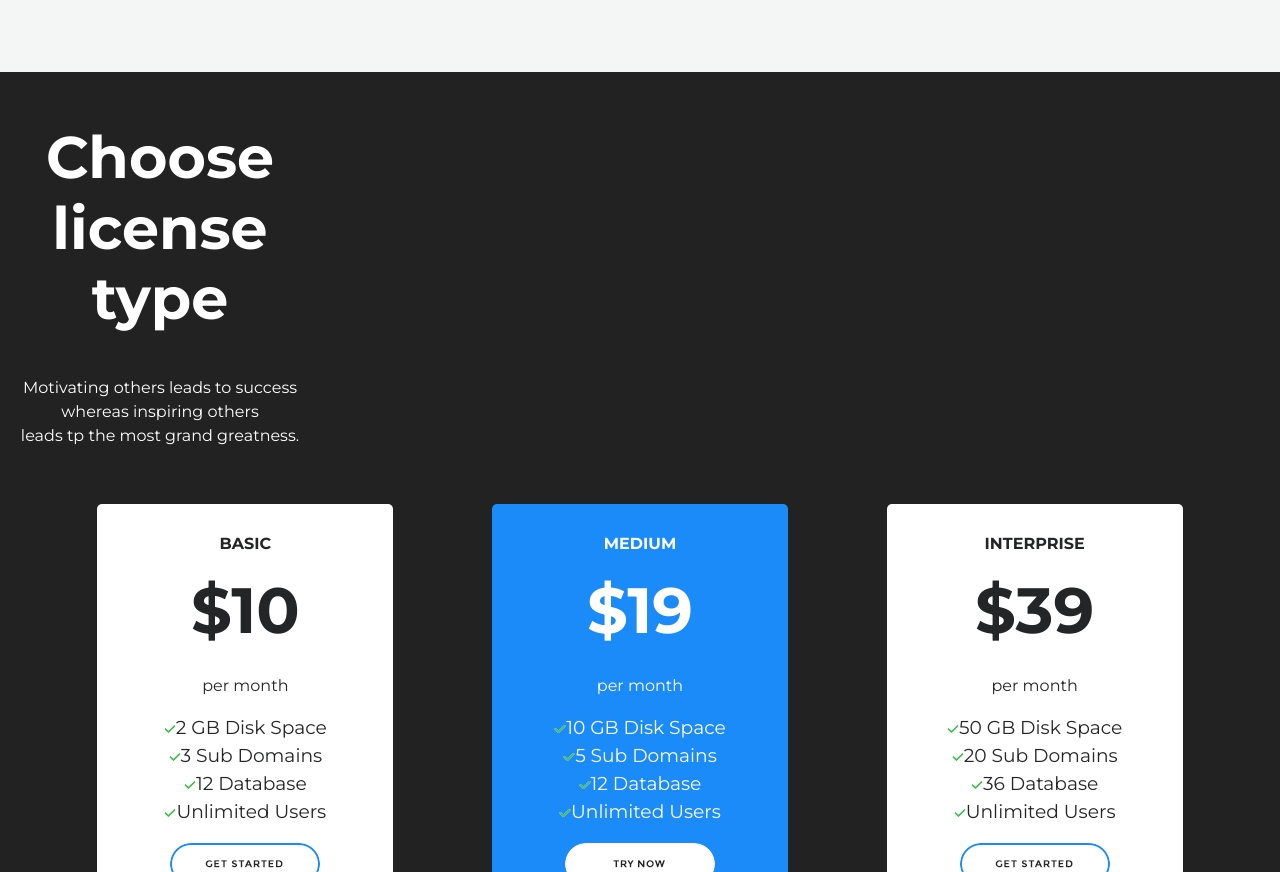
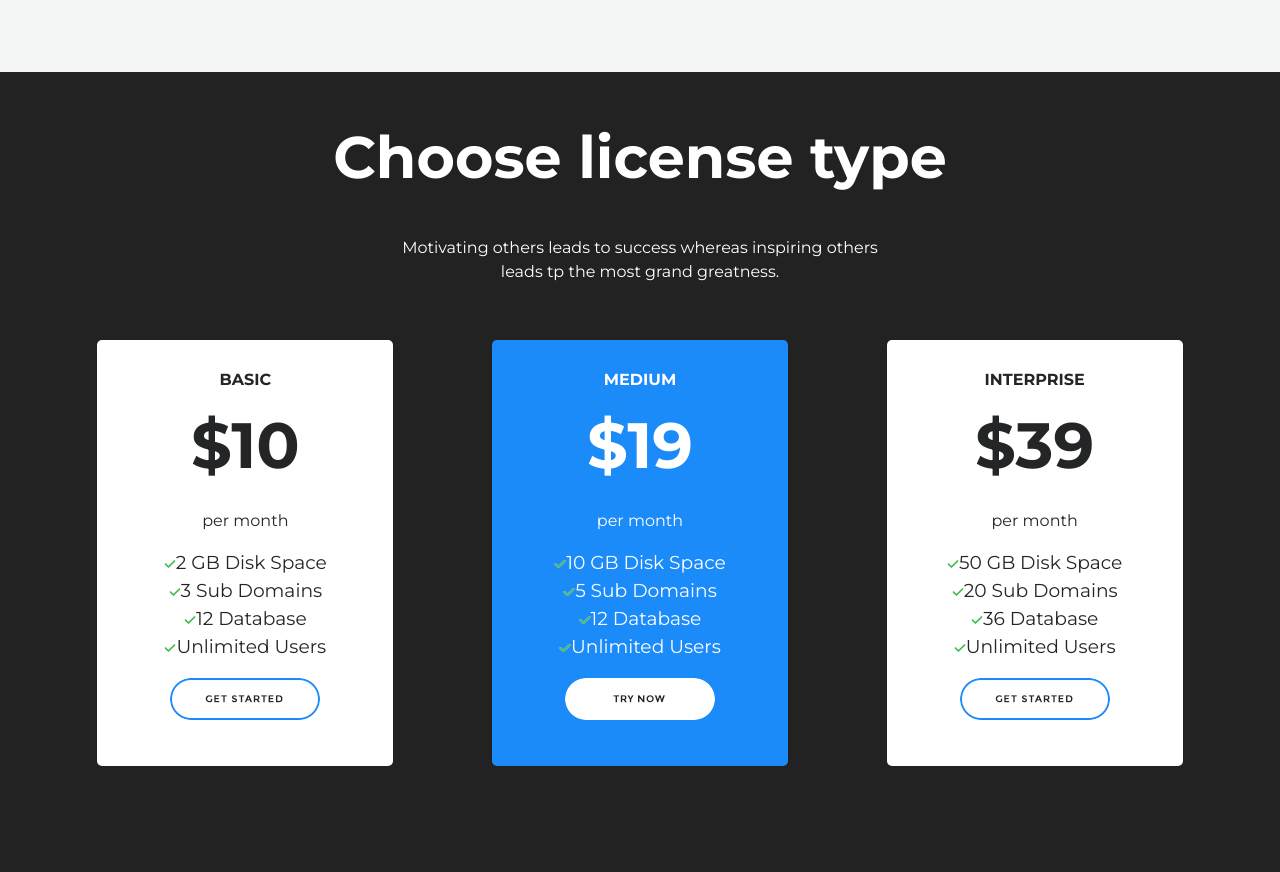
Before and after one commit to ayounglibrarian/uclax_wcib_week_8, a website: page index.html in a window 1280 px wide. Shown: the part 1683-2555 px from the top of the page. Drawn offline with nearby package versions, Linux system fonts and the light colour scheme.

Commit message:
test did not work

```diff
--- a/index.html
+++ b/index.html
@@ -383,7 +383,7 @@ only you.<br>
 
 <!--price columns-->
 <div class="row-price justify-content-center">
-  <div class="col-sm-3 content-text">
+  <div class="col-12">
     <h2 class="text-center">Choose license type</h2>
     <p class="text-center sub">Motivating others leads to success whereas inspiring others <br> leads tp the most grand greatness.</p>
   </div>
```
